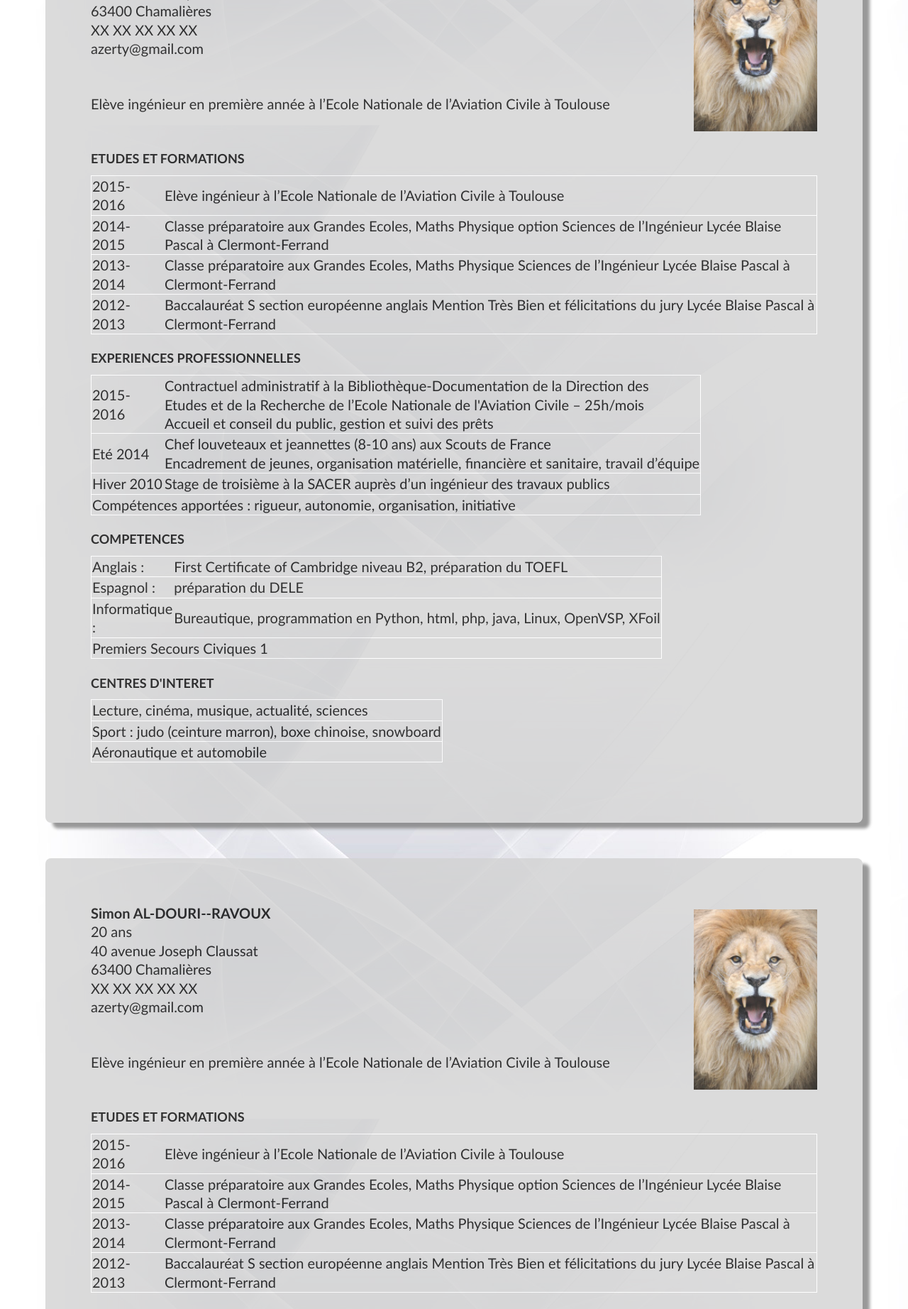
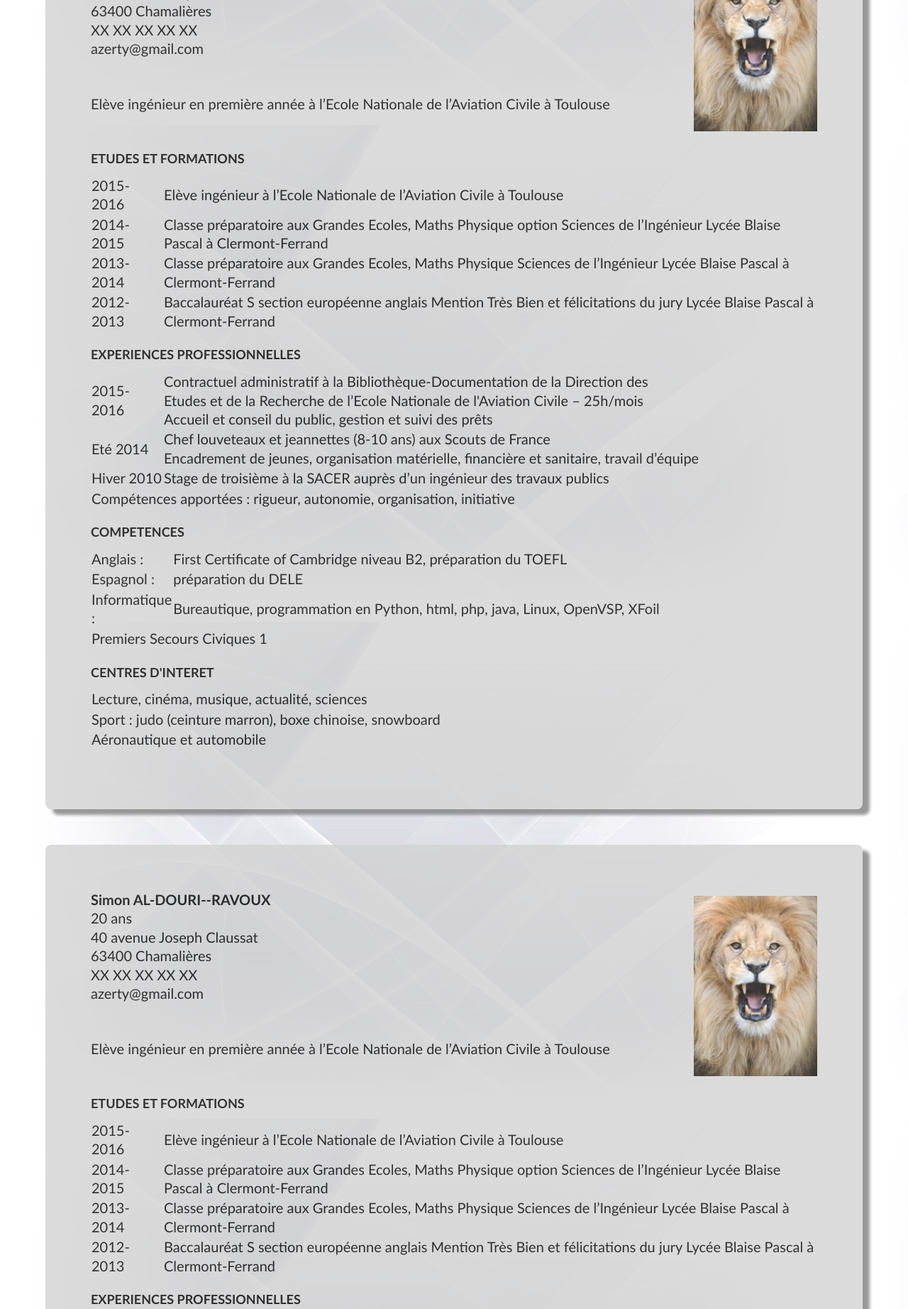
Before and after one commit to darianmot/Projet_WEB, a PHP site: page /Projet_WEB/cv.php in a window 1280 px wide. Shown: the part 524-2368 px from the top of the page at 71% size. Run offline with PHP 8.4, Linux system fonts and the light colour scheme.

Commit message:
CV css correction minime

```diff
--- a/css/cv.css
+++ b/css/cv.css
@@ -113,3 +113,7 @@ article{
 .td1{
     width: 100px;
 }
+
+.tr1{
+    border: none;
+}
--- a/cv_sim.php
+++ b/cv_sim.php
@@ -53,10 +53,10 @@
         </div>
         <table class="cvtable">
             <tbody>
-            <tr><td class="td1">2015-2016</td><td>Elève ingénieur à l’Ecole Nationale de l’Aviation Civile à Toulouse</td></tr>
-            <tr><td class="td1">2014-2015</td><td>Classe préparatoire aux Grandes Ecoles, Maths Physique option Sciences de l’Ingénieur Lycée Blaise Pascal à Clermont-Ferrand</td></tr>
-            <tr><td class="td1">2013-2014</td><td>Classe préparatoire aux Grandes Ecoles, Maths Physique Sciences de l’Ingénieur Lycée Blaise Pascal à Clermont-Ferrand</td></tr>
-            <tr><td class="td1">2012-2013</td><td>Baccalauréat S section européenne anglais   Mention Très Bien et  félicitations du jury  Lycée Blaise Pascal à Clermont-Ferrand </td></tr>
+            <tr class="tr1"><td class="td1">2015-2016</td><td>Elève ingénieur à l’Ecole Nationale de l’Aviation Civile à Toulouse</td></tr>
+            <tr class="tr1"><td class="td1">2014-2015</td><td>Classe préparatoire aux Grandes Ecoles, Maths Physique option Sciences de l’Ingénieur Lycée Blaise Pascal à Clermont-Ferrand</td></tr>
+            <tr class="tr1"><td class="td1">2013-2014</td><td>Classe préparatoire aux Grandes Ecoles, Maths Physique Sciences de l’Ingénieur Lycée Blaise Pascal à Clermont-Ferrand</td></tr>
+            <tr class="tr1"><td class="td1">2012-2013</td><td>Baccalauréat S section européenne anglais   Mention Très Bien et  félicitations du jury  Lycée Blaise Pascal à Clermont-Ferrand </td></tr>
             </tbody>
         </table>
     </article>
@@ -67,13 +67,13 @@
         </div>
         <table class="cvtable">
             <tbody>
-            <tr><td class="td1">2015-2016</td><td>Contractuel administratif à la Bibliothèque-Documentation de la Direction des
+            <tr class="tr1"><td class="td1">2015-2016</td><td>Contractuel administratif à la Bibliothèque-Documentation de la Direction des
                     <br>Etudes et de la Recherche de l’Ecole Nationale de l'Aviation Civile – 25h/mois</br>
                     Accueil et conseil du public, gestion et suivi des prêts</td></tr>
-            <tr><td class="td1">Eté 2014</td><td>Chef louveteaux et jeannettes (8-10 ans) aux Scouts de France
+            <tr class="tr1"><td class="td1">Eté 2014</td><td>Chef louveteaux et jeannettes (8-10 ans) aux Scouts de France
                     <br>Encadrement de jeunes, organisation matérielle, financière et sanitaire, travail d’équipe</br></td></tr>
-            <tr><td class="td1">Hiver 2010</td><td>Stage de troisième à la SACER auprès d’un ingénieur des travaux publics</td></tr>
-            <tr><td colspan="2">Compétences apportées : rigueur, autonomie, organisation, initiative</td></tr>
+            <tr class="tr1"><td class="td1">Hiver 2010</td><td>Stage de troisième à la SACER auprès d’un ingénieur des travaux publics</td></tr>
+            <tr class="tr1"><td colspan="2">Compétences apportées : rigueur, autonomie, organisation, initiative</td></tr>
             </tbody>
         </table>
     </article>
@@ -84,10 +84,10 @@
         </div>
         <table class="cvtable">
             <tbody>
-            <tr><td class="td1">Anglais : </td><td> First Certificate of Cambridge niveau B2, préparation du TOEFL</td></tr>
-            <tr><td class="td1">Espagnol : </td><td>préparation du DELE</td></tr>
-            <tr><td class="td1">Informatique : </td><td>Bureautique, programmation en Python, html, php, java, Linux, OpenVSP, XFoil </td></tr>
-            <tr><td colspan="2">Premiers Secours Civiques 1</td></tr>
+            <tr class="tr1"><td class="td1">Anglais : </td><td> First Certificate of Cambridge niveau B2, préparation du TOEFL</td></tr>
+            <tr class="tr1"><td class="td1">Espagnol : </td><td>préparation du DELE</td></tr>
+            <tr class="tr1"><td class="td1">Informatique : </td><td>Bureautique, programmation en Python, html, php, java, Linux, OpenVSP, XFoil </td></tr>
+            <tr class="tr1"><td colspan="2">Premiers Secours Civiques 1</td></tr>
             </tbody>
         </table>
     </article>
@@ -98,9 +98,9 @@
         </div>
         <table class="cvtable">
             <tbody>
-            <tr><td>Lecture, cinéma, musique, actualité, sciences </td></tr>
-            <tr><td>Sport : judo (ceinture marron), boxe chinoise, snowboard</td></tr>
-            <tr><td>Aéronautique et automobile </td></tr>
+            <tr class="tr1"><td>Lecture, cinéma, musique, actualité, sciences </td></tr>
+            <tr class="tr1"><td>Sport : judo (ceinture marron), boxe chinoise, snowboard</td></tr>
+            <tr class="tr1"><td>Aéronautique et automobile </td></tr>
             </tbody>
         </table>
     </article>
```
Also changed, not shown: media/images/porco_rosso.jpg (added).
